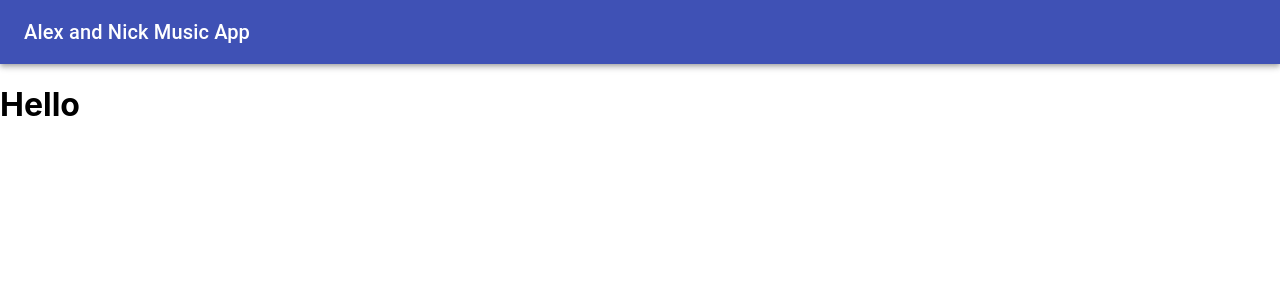
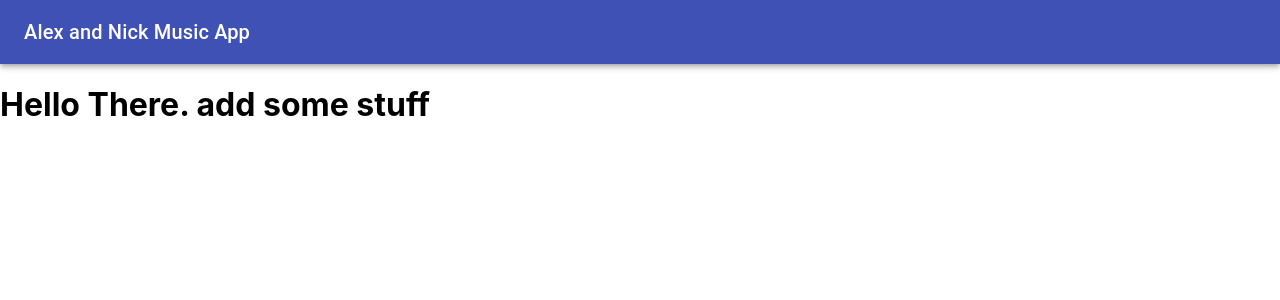
Before and after one commit to nblack0917/my-music-app, a React (Create React App) app: page / in a window 1280 px wide. Both pictures are taken after a click on the button "LOGIN". Shown: the top 300 px of the page. Built offline with nearby package versions, Linux system fonts and the light colour scheme.

Commit message:
added Dashboard.js

```diff
--- a/src/App.js
+++ b/src/App.js
@@ -2,6 +2,7 @@ import React, { useState } from 'react';
 import './App.css';
 import TopAppBar from './components/TopAppBar'
 import Login from './components/Login'
+import Dashboard from './components/Dashboard'
 
 const App = () => {
   const [loggedIn, setLogin] = useState(false)
@@ -20,8 +21,7 @@ const App = () => {
   return loggedIn ? (
     <div>
       <TopAppBar />
-      {/* <Dashboard /> */}
-      <h1>Hello</h1>
+      <Dashboard />
     </div>
     ) :
     (
--- /dev/null
+++ b/src/components/Dashboard.js
@@ -0,0 +1,11 @@
+import React from 'react'
+
+function Dashboard() {
+    return (
+        <div>
+            <h1>Hello There. add some stuff</h1>
+        </div>
+    )
+}
+
+export default Dashboard
```
